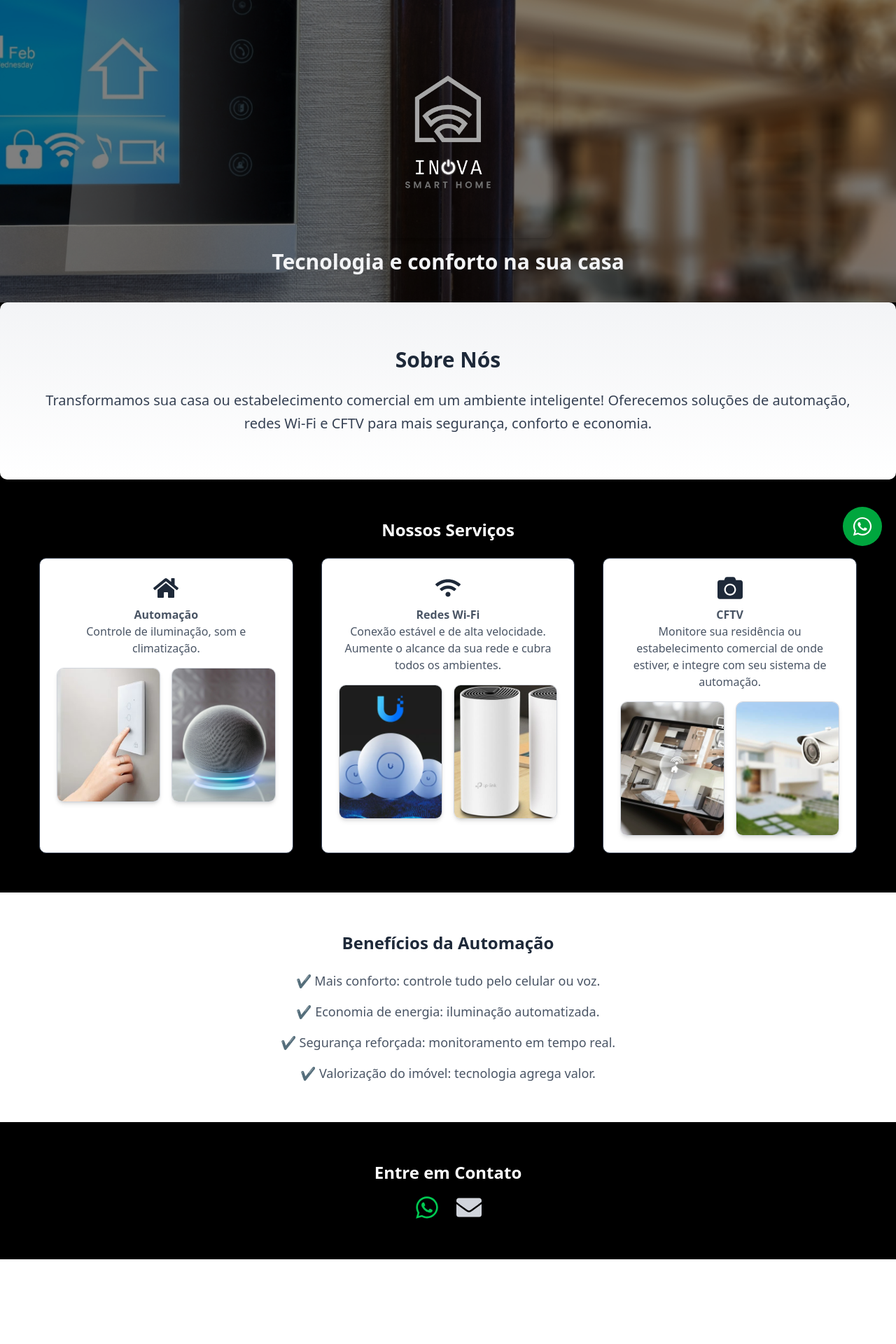
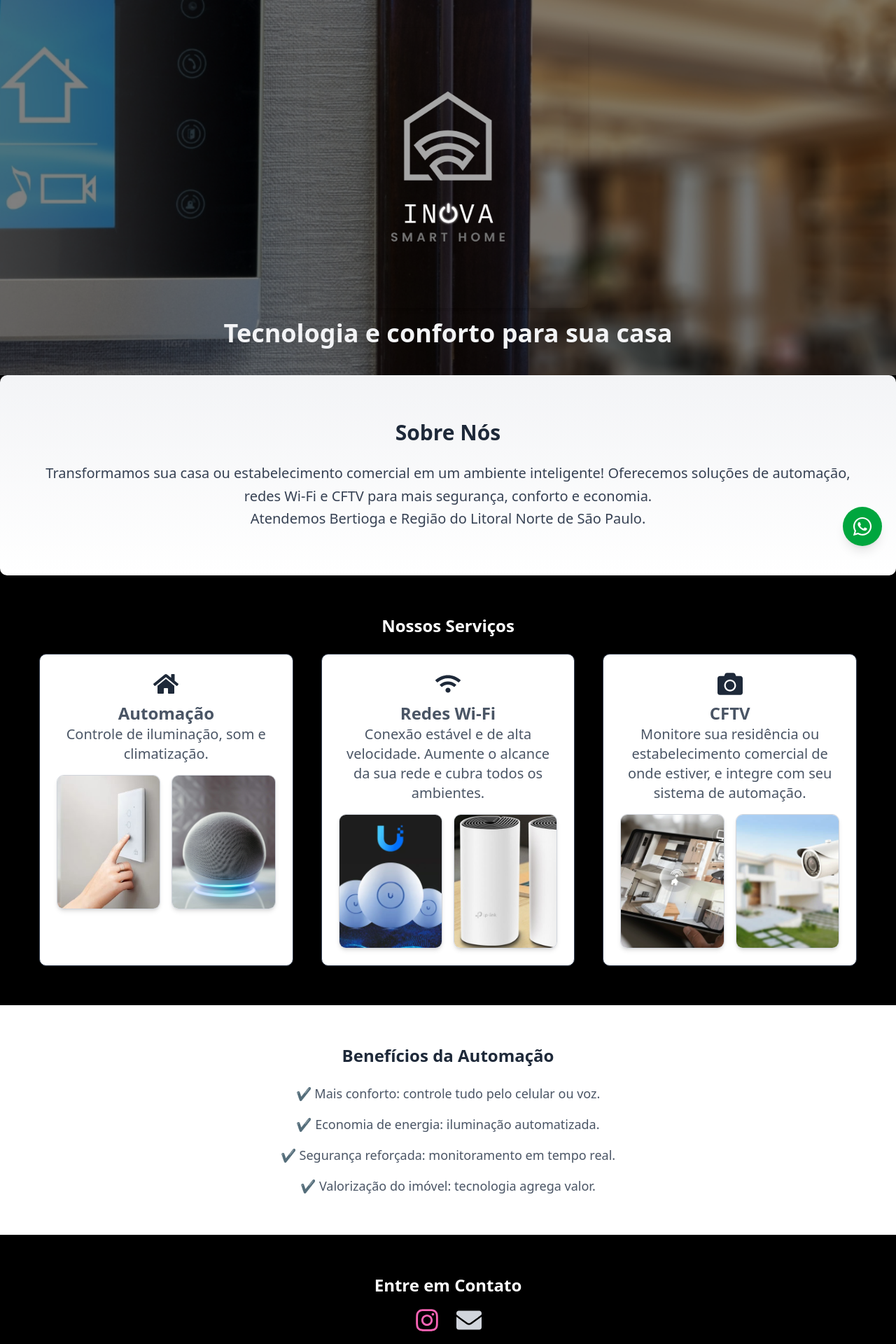
Before and after one commit to DiogoBlanco/inova_website, a Next.js app: page / in a window 1280 px wide. Shown: the top 1920 px of the page at 70% size. Before the commit the page ends 1799 px from the top, so only its background shows below. Built offline with nearby package versions, Linux system fonts and the light colour scheme.

Commit message:
finished

```diff
--- a/src/app/page.js
+++ b/src/app/page.js
@@ -1,5 +1,6 @@
 import {
   FaWhatsapp,
+  FaInstagram,
   FaHome,
   FaWifi,
   FaCamera,
@@ -27,11 +28,11 @@ export default function Home() {
             className="mx-auto mb-4 rounded-lg shadow-md"
             src="/img/logo.png"
             alt="logo"
-            width={300}
-            height={300}
+            width={400}
+            height={400}
           />
-          <p className="text-3xl font-bold text-gray-100">
-            Tecnologia e conforto na sua casa
+          <p className="text-4xl font-bold text-gray-100">
+            Tecnologia e conforto para sua casa
           </p>
         </div>
       </header>
@@ -42,7 +43,8 @@ export default function Home() {
         <p className="mt-6 text-gray-700 text-xl leading-relaxed">
           Transformamos sua casa ou estabelecimento comercial em um ambiente
           inteligente! Oferecemos soluções de automação, redes Wi-Fi e CFTV para
-          mais segurança, conforto e economia.
+          mais segurança, conforto e economia.<br></br>
+          Atendemos Bertioga e Região do Litoral Norte de São Paulo.
         </p>
       </section>
       {/* Serviços */}
@@ -76,8 +78,10 @@ export default function Home() {
               className="p-6 border border-gray-700 rounded-lg shadow bg-white"
             >
               {service.icon}
-              <h3 className="font-bold mt-2 text-gray-600">{service.title}</h3>
-              <p className="text-gray-600 mb-4">{service.desc}</p>
+              <h3 className="font-bold mt-2 text-gray-600 text-2xl">
+                {service.title}
+              </h3>
+              <p className="text-gray-600 mb-4 text-xl">{service.desc}</p>
               <div className="grid grid-cols-2 gap-4">
                 {service.images.map((img, i) => (
                   <Image
@@ -121,10 +125,10 @@ export default function Home() {
         <h2 className="text-2xl font-bold">Entre em Contato</h2>
         <div className="mt-4 flex justify-center space-x-6">
           <a
-            href="https://wa.me/+5513991545193"
-            className="text-green-500 text-4xl hover:scale-110 transition-transform duration-300"
+            href="https://instagram.com/inova.smarthome"
+            className="text-pink-400 text-4xl hover:scale-110 transition-transform duration-300"
           >
-            <FaWhatsapp />
+            <FaInstagram />
           </a>
           <a
             href="mailto:diogoinovahome@gmail.com"
```
